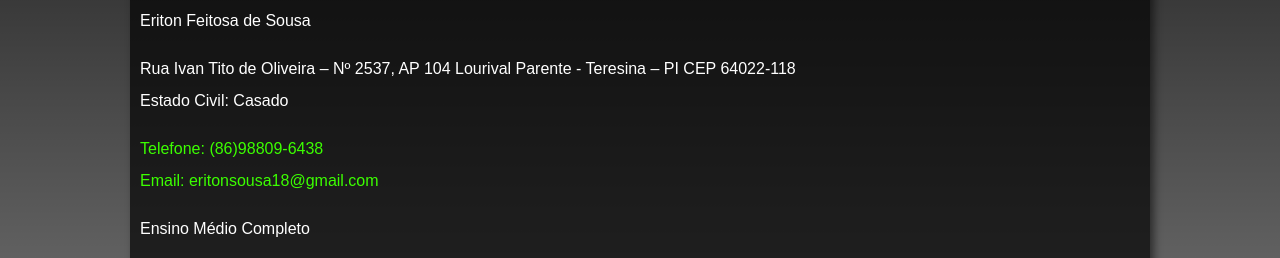
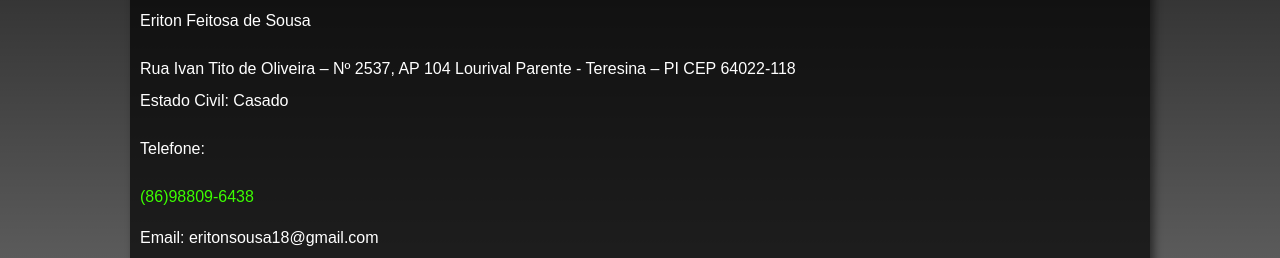
Before and after one commit to eritonsousa/teste, a plain HTML site: page biografia.html in a window 1280 px wide. Shown: the part 646-904 px from the top of the page. Drawn offline with Linux system fonts and the light colour scheme; a web font is replaced by a local one.

Commit message:
alteração

```diff
--- a/biografia.html
+++ b/biografia.html
@@ -44,8 +44,9 @@
                         CEP 64022-118<br> Estado Civil: Casado
                 </p>
 
-                <p id="telefone">
-                    Telefone: (86)98809-6438 <br> Email: eritonsousa18@gmail.com
+                <p>
+                    Telefone: <p id="telefone">(86)98809-6438</p>
+                    Email: eritonsousa18@gmail.com
                 </p>
 
                 <p>
```
